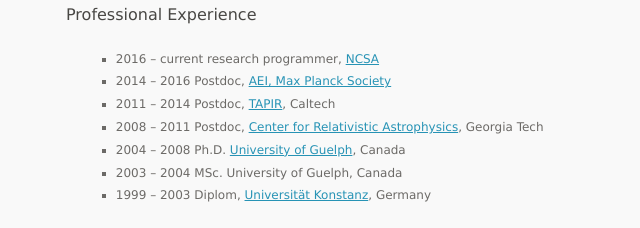
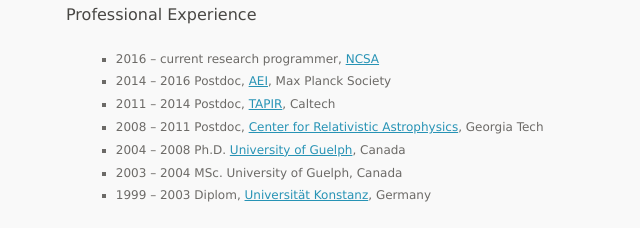
Before and after one commit to rhaas80/rhaas80.github.io, a plain HTML site: page index.html in a window 1280 px wide. Shown: the part 1194-1422 px from the top of the page, 264-904 px from the left. Drawn offline with Linux system fonts and the light colour scheme.

Commit message:
fix AEI link

```diff
--- a/index.html
+++ b/index.html
@@ -121,7 +121,7 @@ nuclear equation of state (and thus microphysics) of nuclear matter.</p>
 <h4 class="title2">Professional Experience</h4>
 <ul>
 <li>2016 – current research programmer, <a href="http://www.astro.illinois.edu/research/programs/">NCSA</a></li>
-<li>2014 – 2016 Postdoc, <a href="https://www.aei.mpg.de/1282161/Astrophysical_and_Cosmological_Relativity">AEI, Max Planck Society</a></li>
+<li>2014 – 2016 Postdoc, <a href="https://www.aei.mpg.de/1282161/Astrophysical_and_Cosmological_Relativity">AEI</a>, Max Planck Society</li>
 <li>2011 – 2014 Postdoc, <a href="http://www.tapir.caltech.edu/">TAPIR</a>, Caltech</li>
 <li>2008 – 2011 Postdoc, <a href="http://www.cra.physics.gatech.edu/">Center for Relativistic Astrophysics</a>, Georgia Tech</li>
 <li>2004 – 2008 Ph.D. <a href="http://www.physics.uoguelph.ca/">University of Guelph</a>, Canada</li>
```
